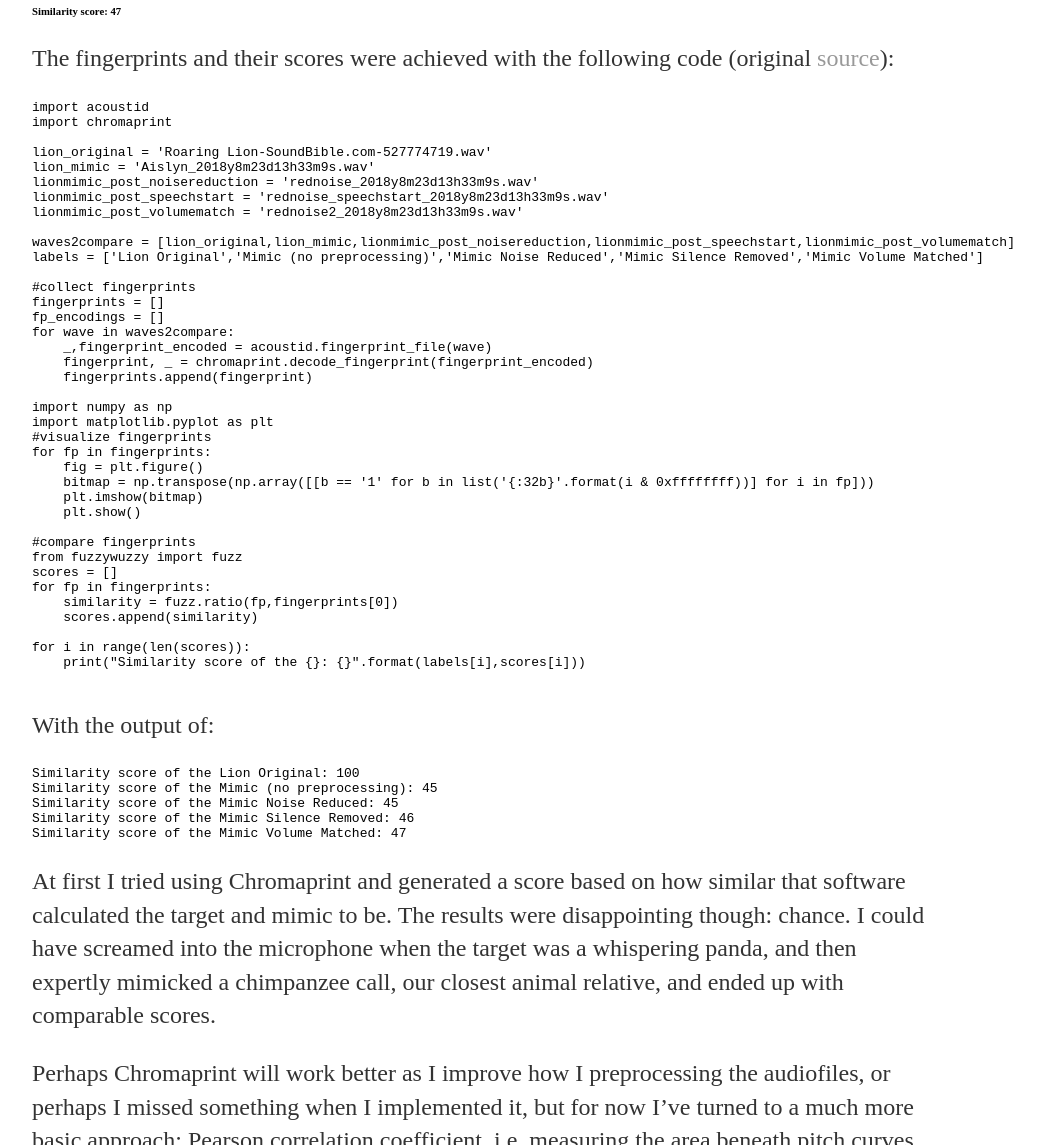
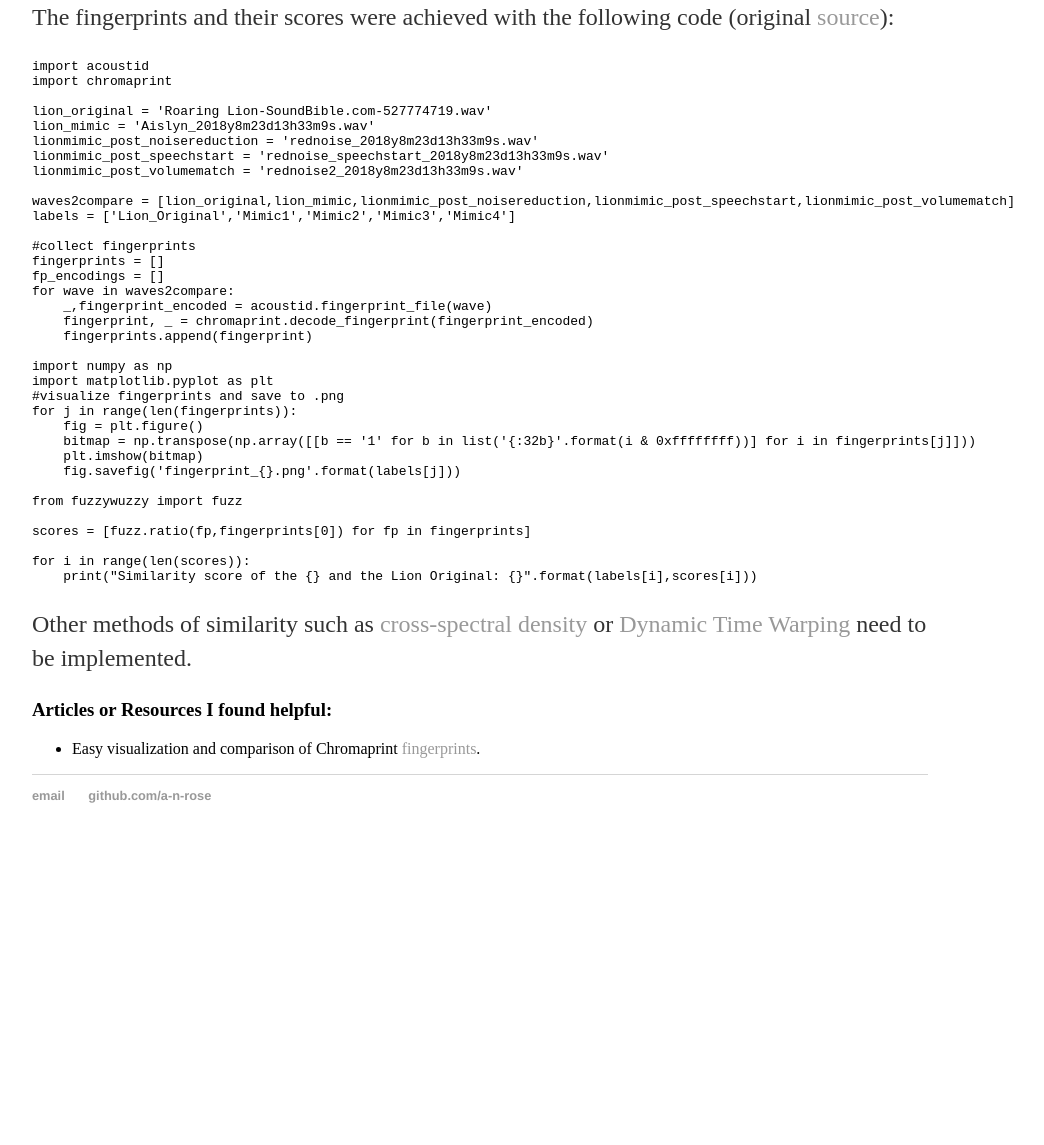
Before and after one commit to a-n-rose/a-n-rose.github.io, a Jekyll site: the page built from _posts/2018-08-01-mimic-master.md, in a window 1280 px wide and 1400 px high, scrolled down 11534 px. Shown: the part 255-1400 px from the top of the window, without its empty margins (160-1204 px from the left). Built offline with Jekyll 4.4.1, drawn with Linux system fonts in a browser that asks for light colours; after the commit the page ends 12652 px from its top, so only the background shows below that; some of the changed text lies outside the part shown.

Commit message:
improved code for saving fingerprints

````diff
--- a/_posts/2018-08-01-mimic-master.md
+++ b/_posts/2018-08-01-mimic-master.md
@@ -216,21 +216,30 @@ As you can see, it's still not perfect; there are still artefacts towards the en
 
 Take this Lion series as example. When comparing the acoustic fingerprint similarity of these, the mimic that underwent all of the preprocessing steps got a higher similarity score.
 
+```
+Similarity score of the Lion_Original and the Lion Original: 100
+Similarity score of the Mimic1 and the Lion Original: 45
+Similarity score of the Mimic2 and the Lion Original: 45
+Similarity score of the Mimic3 and the Lion Original: 46
+Similarity score of the Mimic4 and the Lion Original: 47
+
+```
+
 #### Acoustic Fingerprints:
 ##### Lion Roaring
 ![Imgur](https://i.imgur.com/0rSEH33.png)
 ##### Aislyn Roaring - no preprocessing
 ![Imgur](https://i.imgur.com/O7xauhR.png)
-###### Similarity score: 45
+
 ##### Aislyn Roaring - noise reduction
 ![Imgur](https://i.imgur.com/HWnSGnw.png)
-###### Similarity score: 45
+
 ##### Aislyn Roaring - beginning silence removed and noise reduction
 ![Imgur](https://i.imgur.com/RlE6Axo.png)
-###### Similarity score: 46
+
 ##### Aislyn Roaring - volume matched, beginning silence removed, and noise reduction
 ![Aislyn Roaring: noise reduced, beginning silence removed, volume matched](https://i.imgur.com/mPWqSHv.png)
-###### Similarity score: 47
+
 
 The fingerprints and their scores were achieved with the following code (original
 <a href="https://yohanes.gultom.me/2018/03/24/simple-music-fingerprinting-using-chromaprint-in-python/">source</a>):
@@ -246,7 +255,7 @@ lionmimic_post_speechstart = 'rednoise_speechstart_2018y8m23d13h33m9s.wav'
 lionmimic_post_volumematch = 'rednoise2_2018y8m23d13h33m9s.wav'
 
 waves2compare = [lion_original,lion_mimic,lionmimic_post_noisereduction,lionmimic_post_speechstart,lionmimic_post_volumematch]
-labels = ['Lion Original','Mimic (no preprocessing)','Mimic Noise Reduced','Mimic Silence Removed','Mimic Volume Matched']
+labels = ['Lion_Original','Mimic1','Mimic2','Mimic3','Mimic4']
 
 #collect fingerprints
 fingerprints = []
@@ -258,41 +267,27 @@ for wave in waves2compare:
 
 import numpy as np
 import matplotlib.pyplot as plt
-#visualize fingerprints
-for fp in fingerprints:
+#visualize fingerprints and save to .png
+for j in range(len(fingerprints)):
     fig = plt.figure()
-    bitmap = np.transpose(np.array([[b == '1' for b in list('{:32b}'.format(i & 0xffffffff))] for i in fp]))
+    bitmap = np.transpose(np.array([[b == '1' for b in list('{:32b}'.format(i & 0xffffffff))] for i in fingerprints[j]]))
     plt.imshow(bitmap)
-    plt.show()
+    fig.savefig('fingerprint_{}.png'.format(labels[j]))
 
-#compare fingerprints
 from fuzzywuzzy import fuzz
-scores = []
-for fp in fingerprints:
-    similarity = fuzz.ratio(fp,fingerprints[0])
-    scores.append(similarity)
+
+scores = [fuzz.ratio(fp,fingerprints[0]) for fp in fingerprints]
 
 for i in range(len(scores)):
-    print("Similarity score of the {}: {}".format(labels[i],scores[i]))
-
-```
-With the output of:
-```
-Similarity score of the Lion Original: 100
-Similarity score of the Mimic (no preprocessing): 45
-Similarity score of the Mimic Noise Reduced: 45
-Similarity score of the Mimic Silence Removed: 46
-Similarity score of the Mimic Volume Matched: 47
+    print("Similarity score of the {} and the Lion Original: {}".format(labels[i],scores[i]))
 ```
 
-At first I tried using Chromaprint and generated a score based on how similar that software calculated the target and mimic to be. The results were disappointing though: chance. I could have screamed into the microphone when the target was a whispering panda, and then expertly mimicked a chimpanzee call, our closest animal relative, and ended up with comparable scores.
 
-Perhaps Chromaprint will work better as I improve how I preprocessing the audiofiles, or perhaps I missed something when I implemented it, but for now I've turned to a much more basic approach: Pearson correlation coefficient, i.e. measuring the area beneath pitch curves. This is far from perfect, though. First, I had to remove the beginning silence from both the target sound and the user's recording to get the pitch curves to start at the same time. But if the user's timing is just slightly off throughout the mimic, that difference in pitch curve will greatly exaggerate the imperfection of the user's mimic. Therefore, other methods of similarity such as <a href="https://stackoverflow.com/questions/21647120/how-to-use-the-cross-spectral-density-to-calculate-the-phase-shift-of-two-relate">cross-spectral density</a> or <a href="https://perso.limsi.fr/mareuil/publi/IS110831.pdf">Dynamic Time Warping</a> need to be implemented.
 
-Another hurdle I'm trying to jump over is how to balance strict enough measures to ensure that if the user says nothing, that is clearly identified by the game, but also able to identify sublties in the user's recording that might get lost if the measures are too rigid. I'm hoping as I improve the comparison methods this will get better as a result.
 
-For the target sounds, I collected recordings from <a href="https://freesound.org/">freesound</a>, mainly animals 'cause those are the most fun. I am excited to eventually include different kinds of sounds, like famous speakers and non-living sounds. I'm sure many more fun issues will appear with those!
 
+
+Other methods of similarity such as <a href="https://stackoverflow.com/questions/21647120/how-to-use-the-cross-spectral-density-to-calculate-the-phase-shift-of-two-relate">cross-spectral density</a> or <a href="https://perso.limsi.fr/mareuil/publi/IS110831.pdf">Dynamic Time Warping</a> need to be implemented.
 
 
 ### Articles or Resources I found helpful:
````
